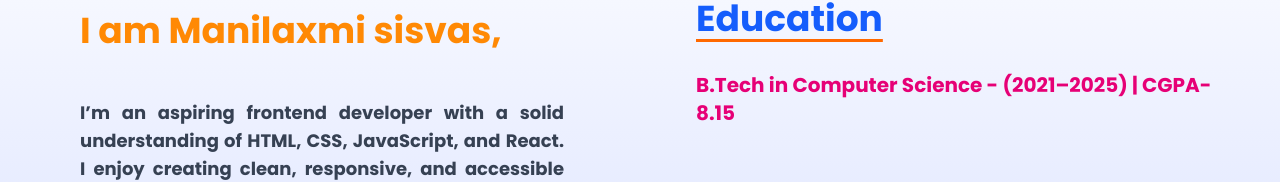
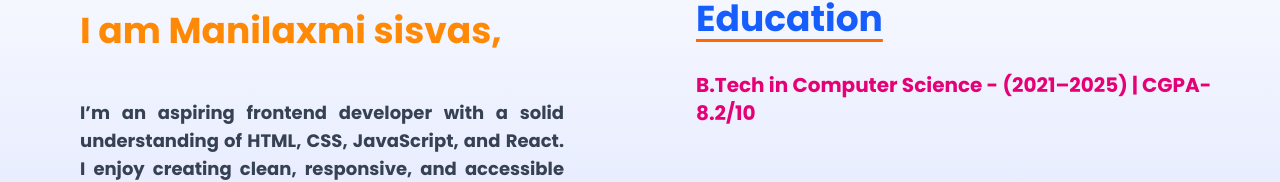
Before and after one commit to manilaxmisisvas/myportfolio, a React (Vite) app: page /about in a window 1280 px wide. Shown: the part 129-311 px from the top of the page. Built offline with nearby package versions, Linux system fonts and the light colour scheme.

Commit message:
updated about section

```diff
--- a/src/components/About.jsx
+++ b/src/components/About.jsx
@@ -28,7 +28,7 @@ const About = () => {
           </h1>
           <h2 className="lg:text-xl text-lg font-bold font-[Poppins] text-pink-600">
             {" "}
-            B.Tech in Computer Science - (2021–2025) | CGPA-8.15
+            B.Tech in Computer Science - (2021–2025) | CGPA-8.2/10
           </h2>
         </div>
 
```
